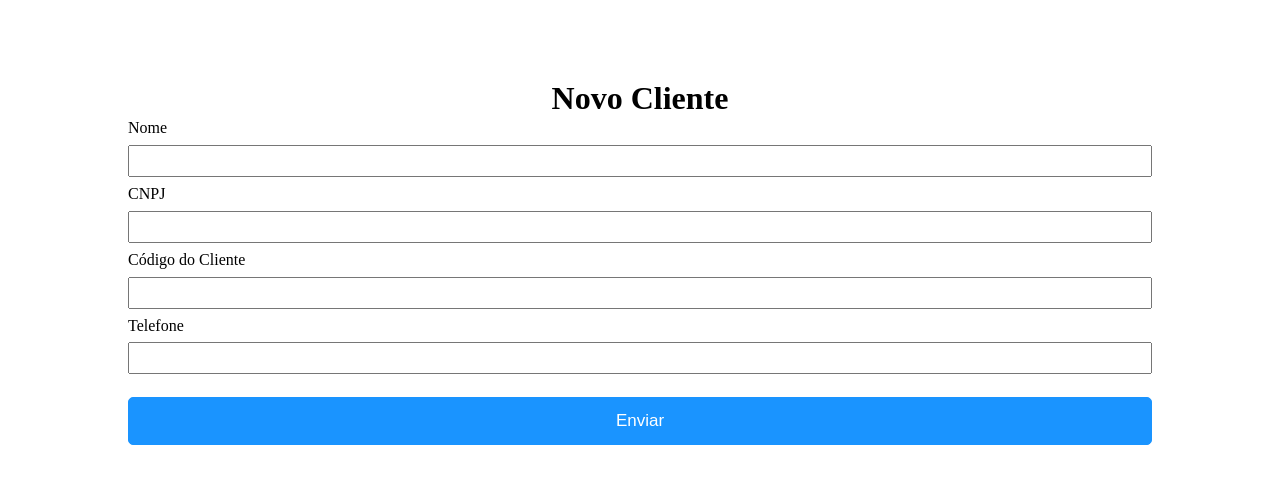
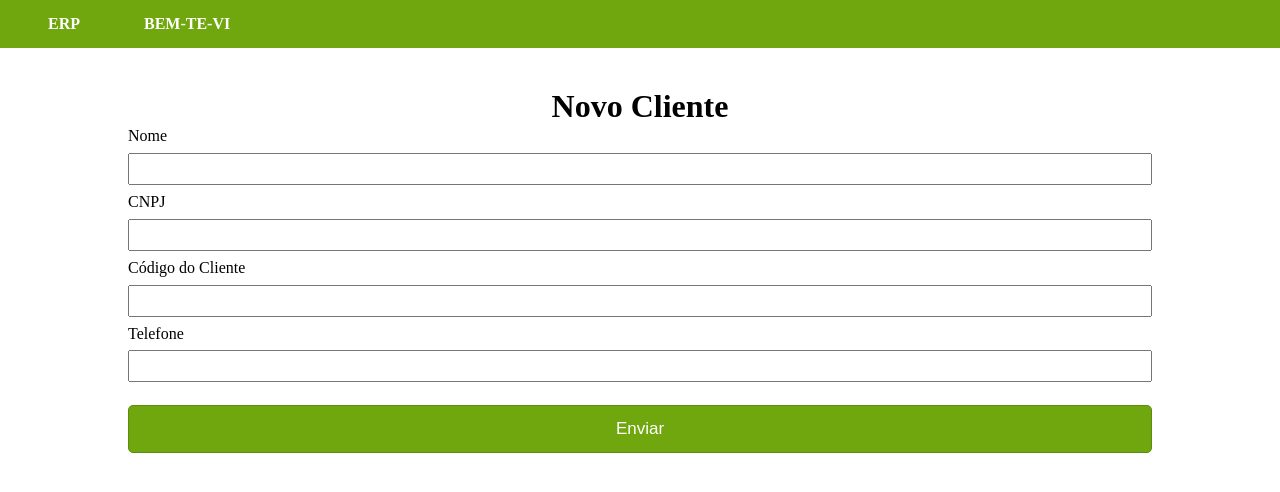
Before and after one commit to natrodrigo/api-teste, a website: page form.html in a window 1280 px wide. Drawn offline with Linux system fonts and the light colour scheme.

Commit message:
changes on design of create-contact page

```diff
--- a/form.html
+++ b/form.html
@@ -15,9 +15,25 @@
             padding: 0;
             box-sizing: border-box;
         }
+        nav{
+            display: flex;
+            background-color:#71a70e;
+            height: 3em;
+            align-items: center;
+            font-weight: 600;
+            color: #FFF;
+        }
+        nav p{
+            margin: 0 3em;
+
+        }
+        nav span{
+            margin: 0 4rem;
+
+        }
 
         form {
-            margin-top: 10vh;
+            margin-top: 5vh;
             display: flex;
             flex-direction: column;
             align-items: center;
@@ -43,8 +59,8 @@
         button {
             margin-top: 1rem;
             height: 3rem;
-            background-color: #1a94ff;
-            border-color: #1A94FF;
+            background-color: #71a70e;
+            border-color: #5f8b0d;
             border-radius: 5px;
             border-style: solid;
             border-width: 1px;
@@ -54,10 +70,12 @@
         }
 
         button:hover {
-            background-color: #1aa3ff;
+            background-color:#7cb610;
         }
     </style>
-
+    <nav>
+        <p>ERP<span>BEM-TE-VI</span> </p>
+    </nav>
     <form action="/create-contact" method="POST">
         <h1>Novo Cliente</h1>
         <div>
```
